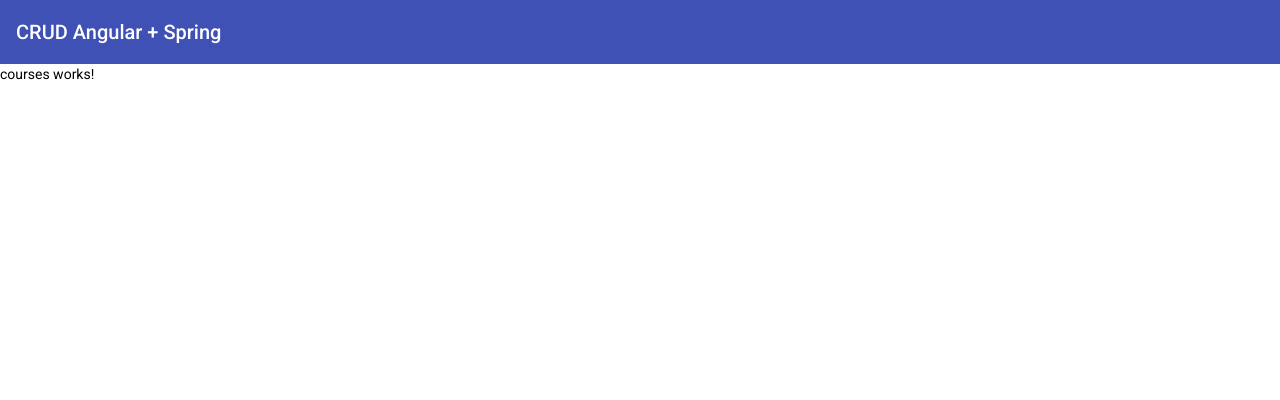
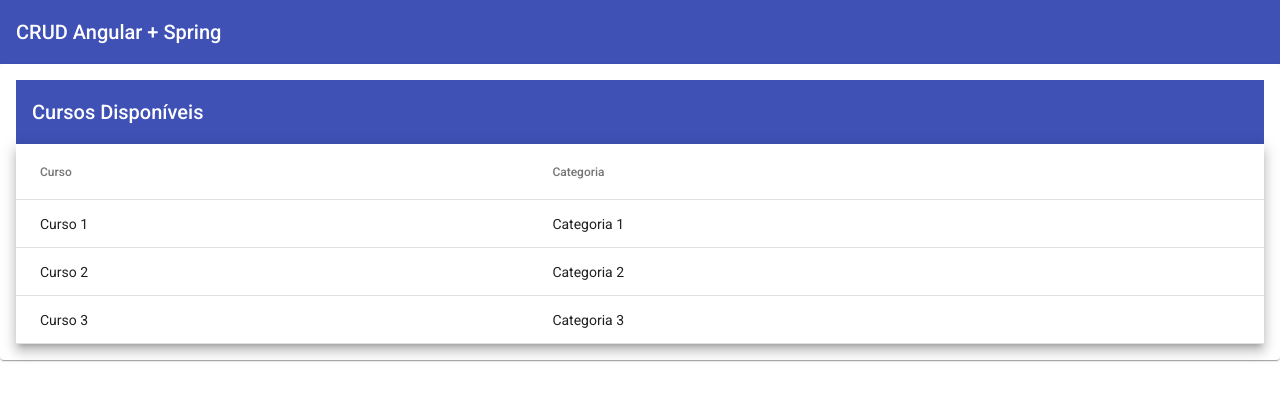
Before and after one commit to RennanMorais/curso_angular_crud, an Angular app: page /courses in a window 1280 px wide. Shown: the top 400 px of the page. Built offline with nearby package versions, Linux system fonts and the light colour scheme.

Commit message:
Inclusao da tabela e componentes necessarios do angular material

```diff
--- a/src/app/courses/courses.module.ts
+++ b/src/app/courses/courses.module.ts
@@ -1,3 +1,4 @@
+import { AppMaterialModule } from './../shared/app-material/app-material.module';
 import { NgModule } from '@angular/core';
 import { CommonModule } from '@angular/common';
 
@@ -11,7 +12,8 @@
   ],
   imports: [
     CommonModule,
-    CoursesRoutingModule
+    CoursesRoutingModule,
+    AppMaterialModule
   ]
 })
 export class CoursesModule { }
--- a/src/app/courses/courses/courses.component.css
+++ b/src/app/courses/courses/courses.component.css
@@ -0,0 +1,3 @@
+table {
+  width: 100%;
+}
--- a/src/app/courses/courses/courses.component.html
+++ b/src/app/courses/courses/courses.component.html
@@ -1 +1,25 @@
-<p>courses works!</p>
+<mat-card>
+  <mat-toolbar color="primary">
+    <span>Cursos Disponíveis</span>
+  </mat-toolbar>
+  <table mat-table [dataSource]="courses" class="mat-elevation-z8">
+
+    <!--- Note that these columns can be defined in any order.
+          The actual rendered columns are set as a property on the row definition" -->
+
+    <!-- Curso Column -->
+    <ng-container matColumnDef="name">
+      <th mat-header-cell *matHeaderCellDef> Curso </th>
+      <td mat-cell *matCellDef="let course"> {{course.name}} </td>
+    </ng-container>
+
+    <!-- Categoria Column -->
+    <ng-container matColumnDef="category">
+      <th mat-header-cell *matHeaderCellDef> Categoria </th>
+      <td mat-cell *matCellDef="let course"> {{course.category}} </td>
+    </ng-container>
+
+    <tr mat-header-row *matHeaderRowDef="displayedColumns"></tr>
+    <tr mat-row *matRowDef="let row; columns: displayedColumns;"></tr>
+  </table>
+</mat-card>
--- a/src/app/courses/courses/courses.component.ts
+++ b/src/app/courses/courses/courses.component.ts
@@ -1,3 +1,4 @@
+import { Course } from './../model/course';
 import { Component, OnInit } from '@angular/core';
 
 @Component({
@@ -7,7 +8,28 @@
 })
 export class CoursesComponent implements OnInit {
 
-  constructor() { }
+  courses: Course[] = [
+    {
+      _id : '1',
+      name : 'Curso 1',
+      category : 'Categoria 1'
+    },
+    {
+      _id : '2',
+      name : 'Curso 2',
+      category : 'Categoria 2'
+    },
+    {
+      _id : '3',
+      name : 'Curso 3',
+      category : 'Categoria 3'
+    }
+  ];
+  displayedColumns: string[] = ['name', 'category'];
+
+  constructor() {
+    //this.courses = [];
+  }
 
   ngOnInit(): void {
   }
--- /dev/null
+++ b/src/app/courses/model/course.ts
@@ -0,0 +1,5 @@
+export interface Course {
+  _id: string;
+  name: string;
+  category: string;
+}
```
Also changed, not shown: src/app/shared/app-material/app-material.module.ts (added, +15 -0 lines).
